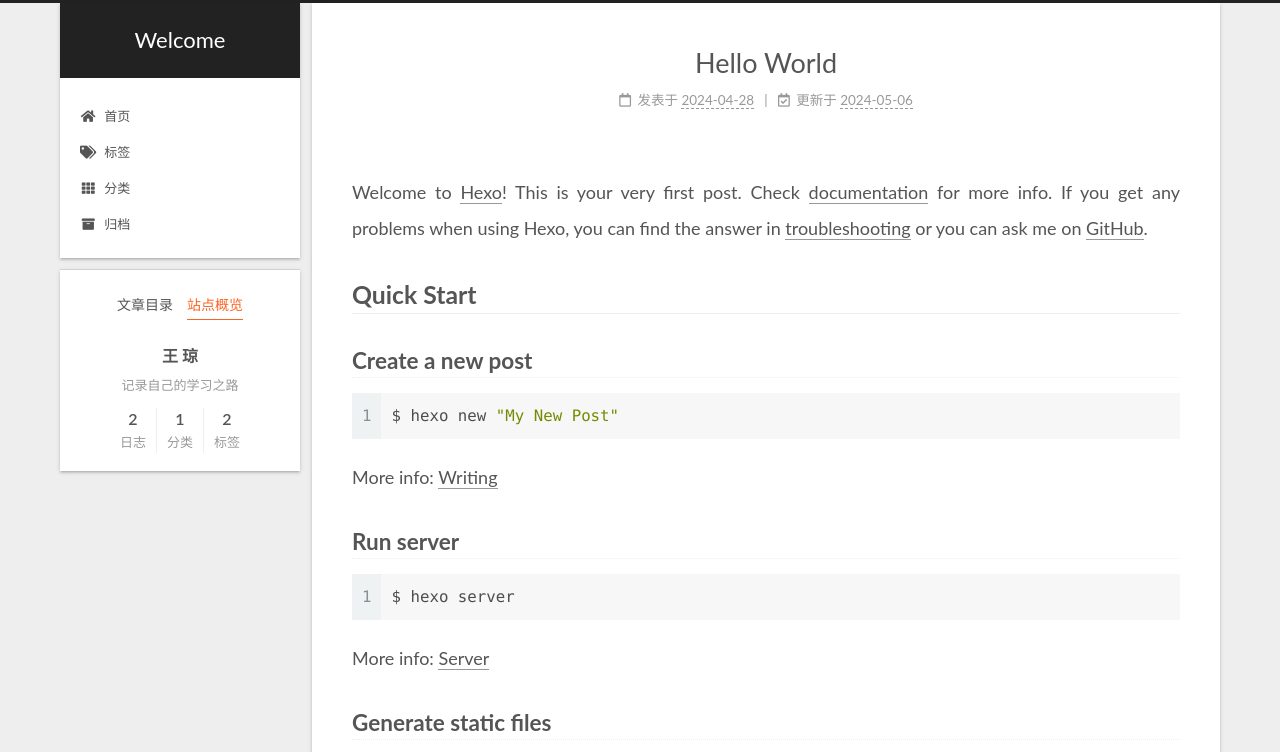
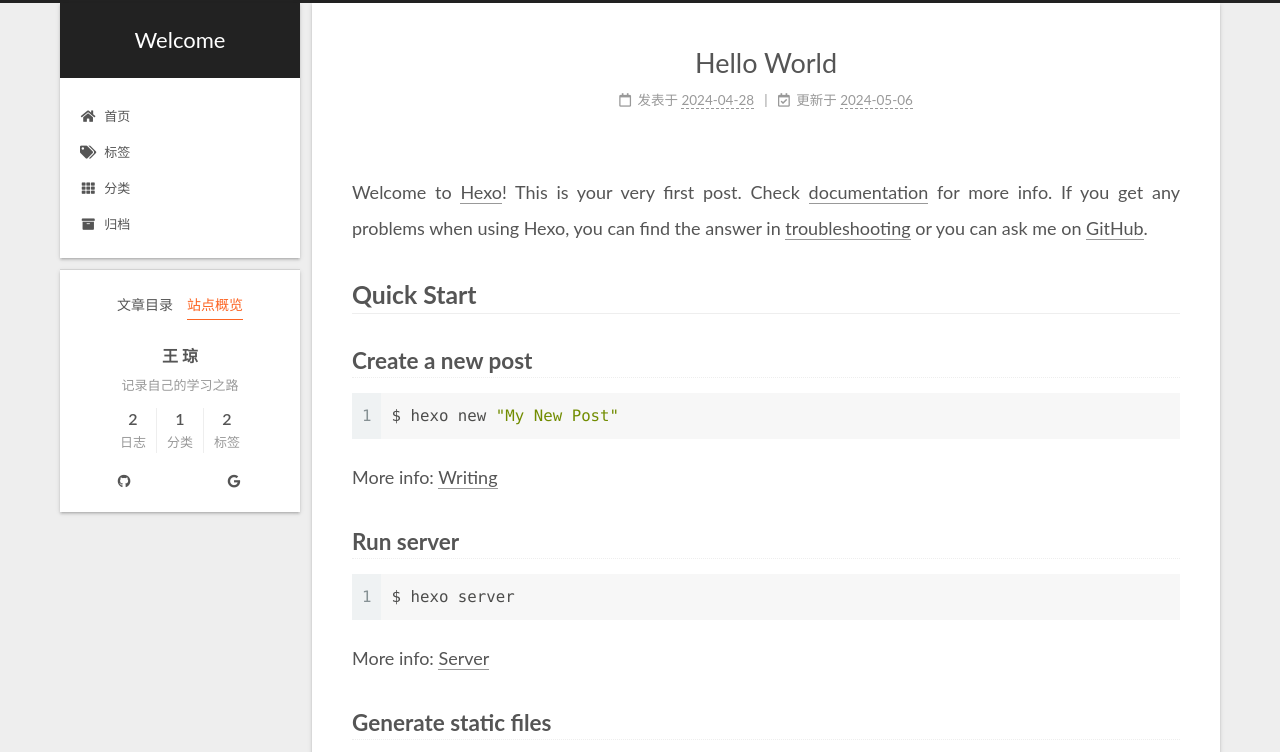
Before and after one commit to qiong391/qiong391.github.io, a plain HTML site: page 2024/04/28/hello-world/index.html in a window 1280 px wide. Both pictures are taken after a click on the item "站点概览". Shown: the top 752 px of the page. Drawn offline with Linux system fonts and the light colour scheme.

Commit message:
Site updated: 2024-05-07 09:11:50

```diff
--- a/2024/04/28/hello-world/index.html
+++ b/2024/04/28/hello-world/index.html
@@ -325,6 +325,14 @@
       </div>
   </nav>
 </div>
+  <div class="links-of-author motion-element">
+      <span class="links-of-author-item">
+        <a href="https://github.com/qiong391" title="GitHub → https:&#x2F;&#x2F;github.com&#x2F;qiong391" rel="noopener" target="_blank"><i class="fab fa-github fa-fw"></i></a>
+      </span>
+      <span class="links-of-author-item">
+        <a href="https://google.com/" title="Google → https:&#x2F;&#x2F;google.com" rel="noopener" target="_blank"><i class="fab fa-google fa-fw"></i></a>
+      </span>
+  </div>
 
 
 
@@ -353,8 +361,6 @@
   </span>
   <span class="author" itemprop="copyrightHolder">王  琼</span>
 </div>
-  <div class="powered-by">由 <a href="https://hexo.io/" class="theme-link" rel="noopener" target="_blank">Hexo</a> & <a href="https://theme-next.org/" class="theme-link" rel="noopener" target="_blank">NexT.Gemini</a> 强力驱动
-  </div>
 
 
 
```
Also changed, not shown: 2024/04/30/地图切片/index.html (+8 -2 lines), archives/2024/04/index.html (+8 -2 lines), archives/2024/index.html (+8 -2 lines), archives/index.html (+8 -2 lines), categories/Note/index.html (+8 -2 lines), index.html (+8 -2 lines), tags/GIS/index.html (+8 -2 lines), tags/Tile/index.html (+8 -2 lines).
